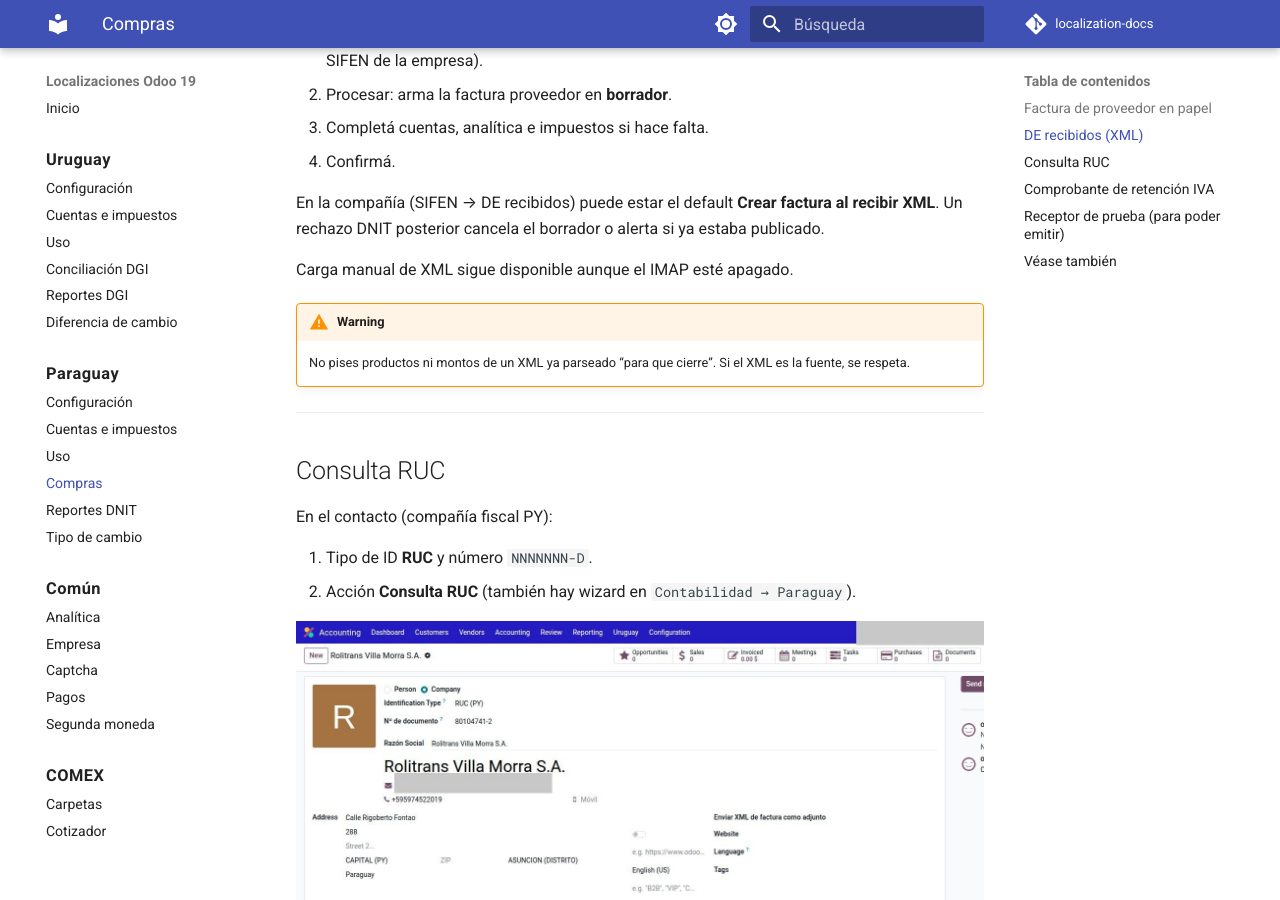
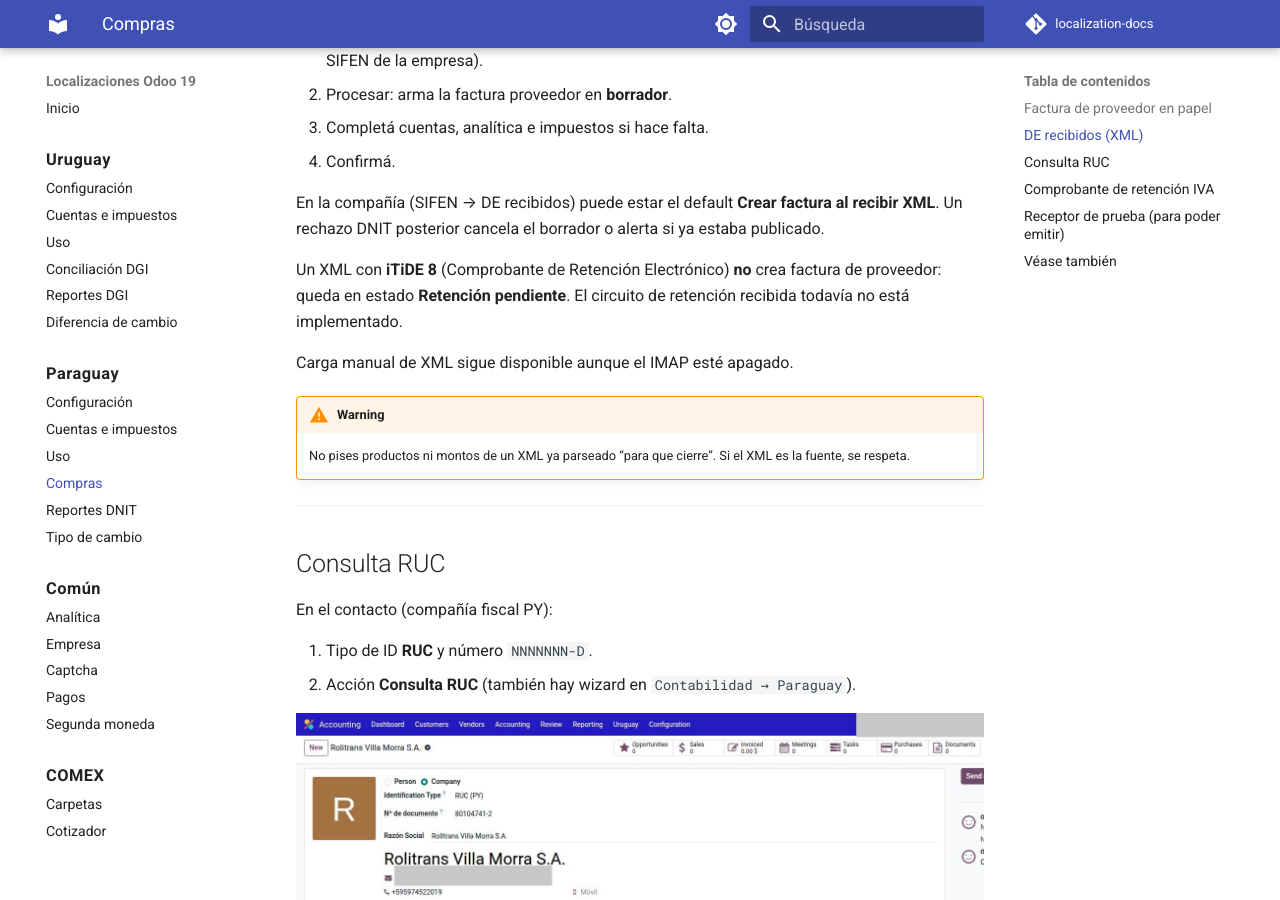
Before and after one commit to Pabloolano/localization-docs, an MkDocs documentation site: the page built from docs/paraguay/compras.md, in a window 1280 px wide and 900 px high, scrolled down 2007 px. Built offline with MkDocs 1.6.1 and Material for MkDocs 9.7.7, drawn with Linux system fonts in a browser that asks for light colours; comment, search, counter and statistics services are not loaded.

Commit message:
docs(py): iTiDE 8 en DE recibidos no crea factura de proveedor
El CRE queda en estado Retención pendiente hasta que exista el
circuito de retención recibida.

Co-authored-by: Cursor <cursoragent@cursor.com>

```diff
--- a/docs/paraguay/compras.md
+++ b/docs/paraguay/compras.md
@@ -43,6 +43,8 @@ Tipos DNIT activos de la compañía alimentan el combo (RG90).
 4. Confirmá.
 
 En la compañía (SIFEN → DE recibidos) puede estar el default **Crear factura al recibir XML**. Un rechazo DNIT posterior cancela el borrador o alerta si ya estaba publicado.
+
+Un XML con **iTiDE 8** (Comprobante de Retención Electrónico) **no** crea factura de proveedor: queda en estado **Retención pendiente**. El circuito de retención recibida todavía no está implementado.
 
 Carga manual de XML sigue disponible aunque el IMAP esté apagado.
 
```
